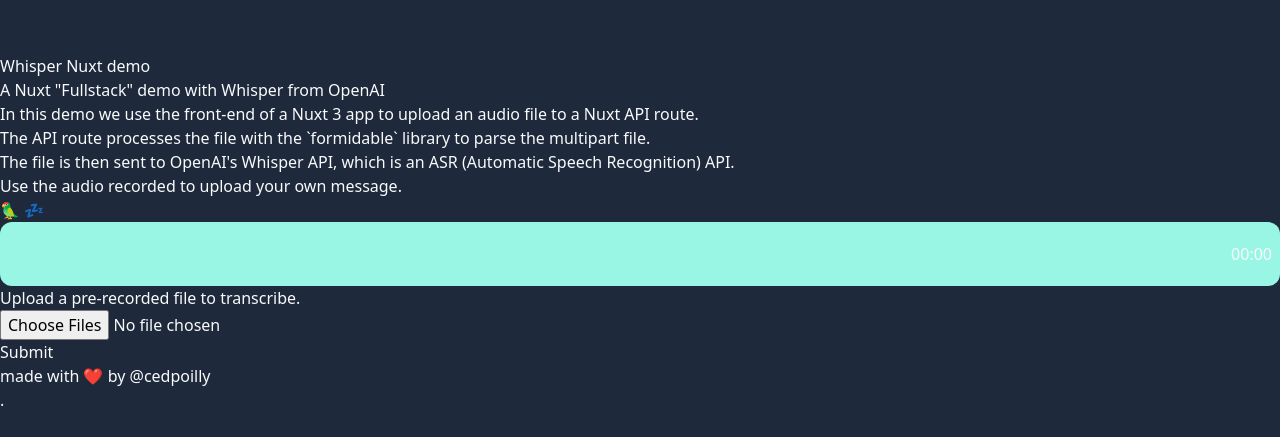
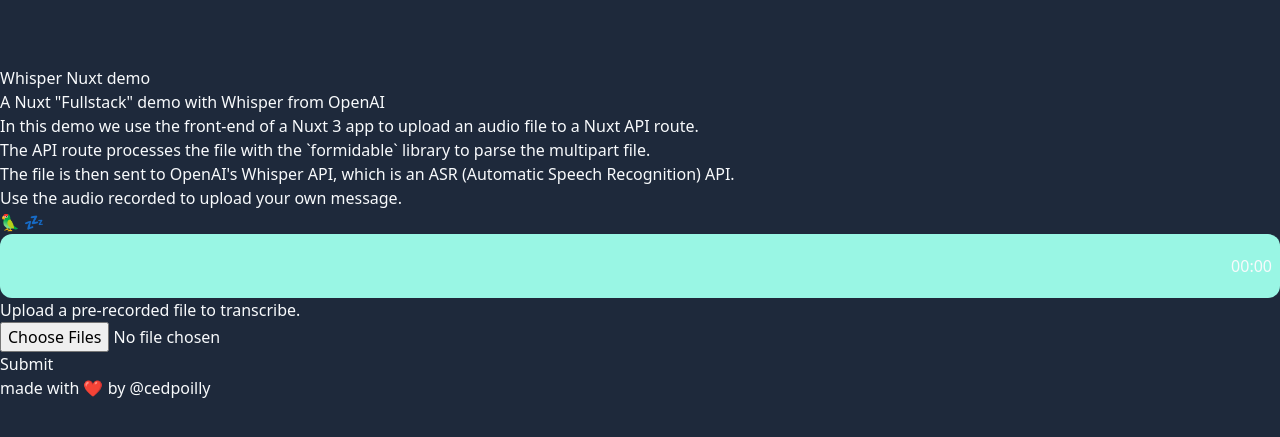
Before and after one commit to cedpoilly/parrot, a Nuxt app: page / in a window 1280 px wide. Shown: the part 167-604 px from the top of the page. Built offline with nearby package versions, Linux system fonts and the light colour scheme; no server answers.

Commit message:
style: fix footer

```diff
--- a/components/TheMadeWithLoveBanner.vue
+++ b/components/TheMadeWithLoveBanner.vue
@@ -11,10 +11,5 @@
         >@cedpoilly</a
       >
     </p>
-    <div
-      class="absolute w-full background bg-sky-100 text-sky-100 dark:bg-slate-800 dark:text-slate-800"
-    >
-      .
-    </div>
   </div>
 </template>
```
